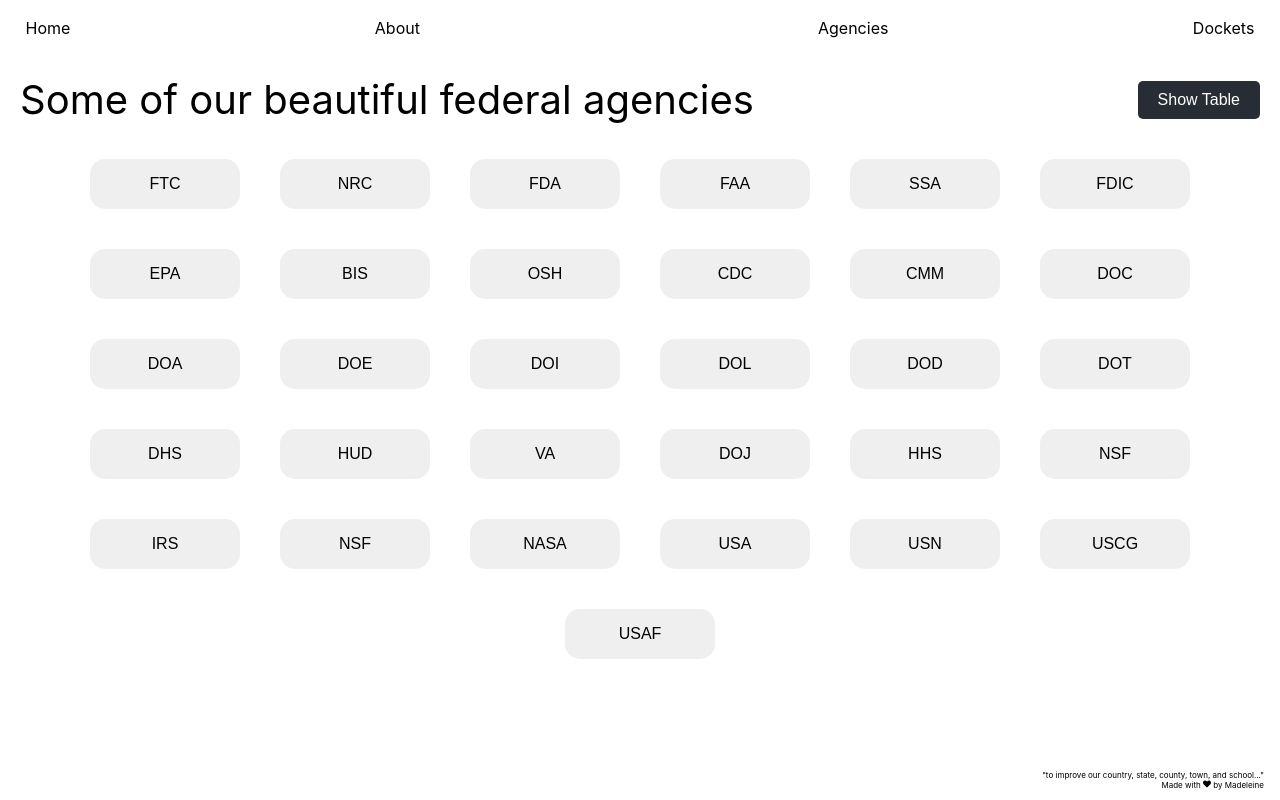
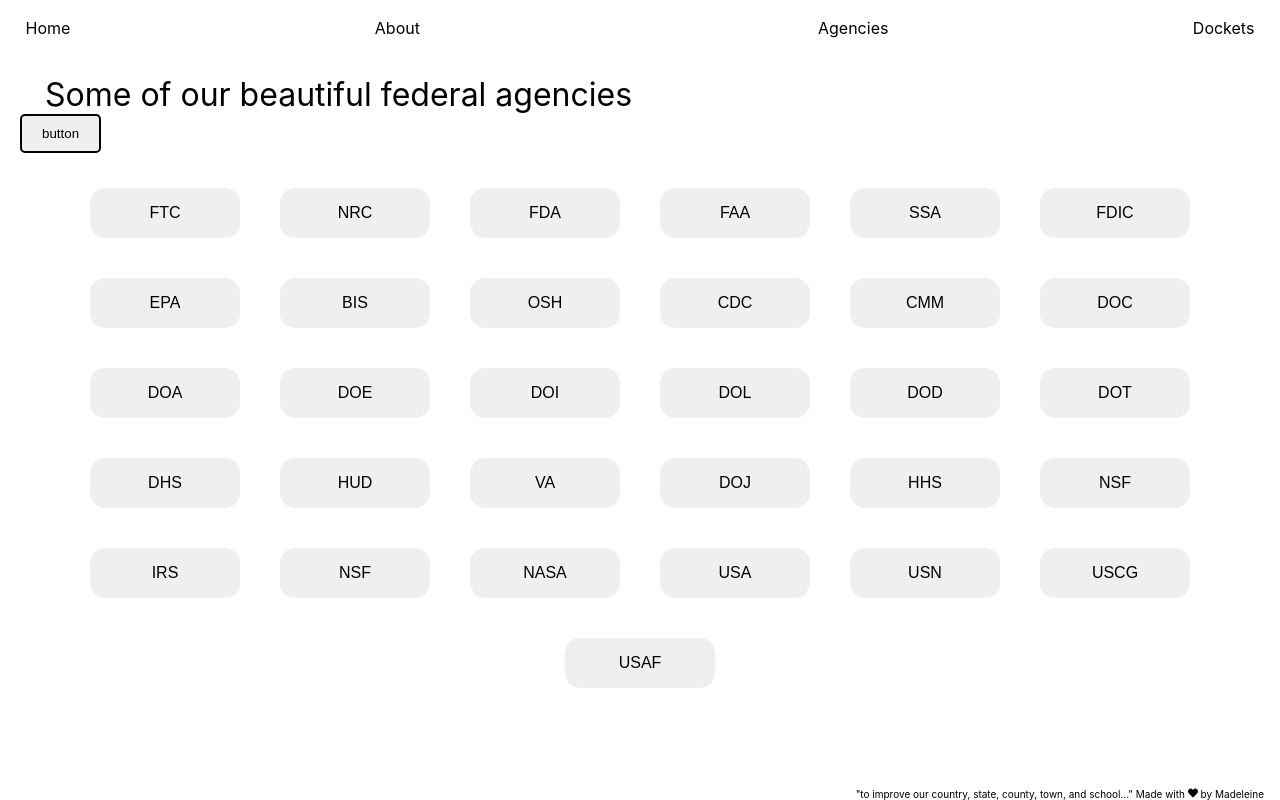
Before and after one commit to iamalivetoday/fed_reg_viz, a React (Create React App) app in the folder regulations-frontend/: page /agencies in a window 1280 px wide. Built offline with nearby package versions, Linux system fonts and the light colour scheme.

Commit message:
homepage done finally god

```diff
--- a/regulations-frontend/src/components/Footer.js
+++ b/regulations-frontend/src/components/Footer.js
@@ -5,16 +5,14 @@
 const FooterContainer = styled.footer`
   width: 100%;
   padding-right: 10rem;
-  padding-bottom: 10px;
   color: black;
-  background: white;
   text-align: right;
   display: right;
   align-items: vertical;
   position: fixed;
   left:0;
+  font-size: 10px;
   bottom:0;
-  font-size: 0.5rem;
   right:0;
 `;
 
@@ -43,7 +41,6 @@
       </div>
       <MadeleineDiv>
         <MadeleineLink href="https://youtu.be/CGHGDO_b_q0?si=UDEsnEyzxhD-fm20&t=90" target="_blank" rel="noopener noreferrer"> "to improve our country, state, county, town, and school..." </MadeleineLink>
-        <br/>
         Made with  <FaHeart style={{ color: 'black' }} />   by
         <MadeleineLink href="https://whenwereachwe.net" target="_blank" rel="noopener noreferrer"> Madeleine</MadeleineLink>
         { }
--- a/regulations-frontend/src/pages/AgenciesPage.js
+++ b/regulations-frontend/src/pages/AgenciesPage.js
@@ -48,30 +48,27 @@
 
 const Header = styled.div`
   width: 100%;
-  display: flex;
+  flex-direction: column;
   justify-content: space-between;
-  align-items: center;
+  align-items: left;
   margin-bottom: 20px;
 `;
 
 const Title = styled.div`
   margin-top: 0;
-  font-size: 2.5em;
+  margin-left: 25px;
+  font-size: 2em;
   text-align: left;
 `;
 
 const ToggleButton = styled.button`
   padding: 10px 20px;
-  font-size: 1em;
+  font-size: 0.5 em;
   cursor: pointer;
-  background-color: #282C34;
-  color: white;
-  border: none;
+  border: 2px solid black;
   border-radius: 5px;
 
-  &:hover {
-    background-color: #404854;
-  }
+
 `;
 
 const AgencyTable = styled.table`
@@ -115,7 +112,7 @@
       <Header>
         <Title>Some of our beautiful federal agencies</Title>
         <ToggleButton onClick={toggleView}>
-          {view === 'buttons' ? 'Show Table' : 'Show Buttons'}
+          {view === 'toggle' ? 'table view' : 'button'}
         </ToggleButton>
       </Header>
       {view === 'buttons' ? (
--- a/regulations-frontend/src/pages/HomePage.js
+++ b/regulations-frontend/src/pages/HomePage.js
@@ -1,49 +1,88 @@
-import React from 'react';
+import React, { useState, useEffect } from 'react';
 import styled from 'styled-components';
 import Typewriter from 'typewriter-effect';
-import { FaArrowRightLong } from "react-icons/fa6";
+import { GoArrowRight } from 'react-icons/go';
 import { useNavigate } from 'react-router-dom';
+import bg from '../assets/bg.png';
 
 const HomePageContainer = styled.div`
   display: flex;
-  height: 100%;
+  height: 100vh; /* Make sure it covers the full height of the viewport */
   width: 100%;
-  flex-direction: column;
-  align-items: stretch;
-  justify-content: space-evenly;
-  margin-top: 2%;
-  margin-left: 5%;
-  margin-bottom: 2%;
+  position: relative;
+  background-image: url(${bg});
+  background-size: cover;
+  background-size: 100vw 100vh;
+  background-position: center;
+  /* Remove background image on small screens */
+  @media (max-width: 710px) {
+    background-image: none;
+  }
 `;
 
 const StyledContent = styled.div`
-  font-size: 3rem;
-  flex-direction: column;
-  display: inline;
+  position: absolute;
+  margin: 20px;
+  padding: 20px;
+  text-align: left;
+  color: black;
 `;
 
-const BodyText = styled.a`
-  flex-direction: column;
-  display: flex;
+const BodyText = styled.div`
+  font-size: 12vh;
+  @media (max-width: 710px) {
+    font-size: 10vh;
+  }
+`;
+
+const TypewriterWrapper = styled.div`
+  font-size: 12vh; /* Set the font size to match BodyText */
+  @media (max-width: 710px) {
+    font-size: 10vh;
+  }
+`;
+
+const ArrowContainer = styled.div`
+  position: fixed;
+  right: 0px;
+  top: -20px;
+  cursor: pointer;
+
+  @media (max-width: 710px) {
+    right: 20%;
+    top: 15%;
+    transform: translate(50%, -50%);
+  }
 `;
 
 const HomePage = () => {
+  const navigate = useNavigate();
+  const [arrowSize, setArrowSize] = useState(window.innerWidth < 710 ? 240 : 150);
 
-  const navigate = useNavigate();
+  useEffect(() => {
+    const handleResize = () => {
+      setArrowSize(window.innerWidth < 710 ? 240 : 150);
+    };
+
+    window.addEventListener('resize', handleResize);
+    return () => {
+      window.removeEventListener('resize', handleResize);
+    };
+  }, []);
 
   const handleNavigation = (path) => {
     navigate(path);
   };
 
   return (
-    <>
     <HomePageContainer>
       <StyledContent>
         <BodyText>What do </BodyText>
+        <TypewriterWrapper>
           <Typewriter
             options={{
               showCursor: false,
-                strings: ["we", "the people", "Americans", "you", "working people", "your friends", "our neighbors", "ordinary Americans", "other families"],
+              strings: ["we", "the people", "Americans", "students", "our unions", "you", "families", "working people", "veterans", "your friends", "our neighbors", "ordinary Americans", "other families"],
               autoStart: true,
               loop: true,
               pauseFor: 7000,
@@ -51,23 +90,20 @@
               deleteSpeed: 100,
             }}
           />
-            <FaArrowRightLong
-              style={{ position: 'fixed', right: '1em', top: '1em' }}
-              size={140}
-              onClick={() => handleNavigation('/agencies')}
-              onMouseOver={({target})=>target.style.color="green"}
-              onMouseOut={({target})=>target.style.color="black"}
-            />
+        </TypewriterWrapper>
         <BodyText>think about </BodyText>
         <BodyText>our proposed </BodyText>
-            <BodyText
-            > federal regulations? </BodyText>
-
+        <BodyText>federal regulations?</BodyText>
+        <ArrowContainer>
+          <GoArrowRight
+            size={arrowSize}
+            onClick={() => handleNavigation('/agencies')}
+            onMouseOver={({ target }) => target.style.color = 'green'}
+            onMouseOut={({ target }) => target.style.color = 'black'}
+          />
+        </ArrowContainer>
       </StyledContent>
     </HomePageContainer>
-
-    </>
-
   );
 };
 
```
Also changed, not shown: 2 other files (tests, documents, lock files or other folders). Lines whose indentation alone changed are shown as unchanged.
